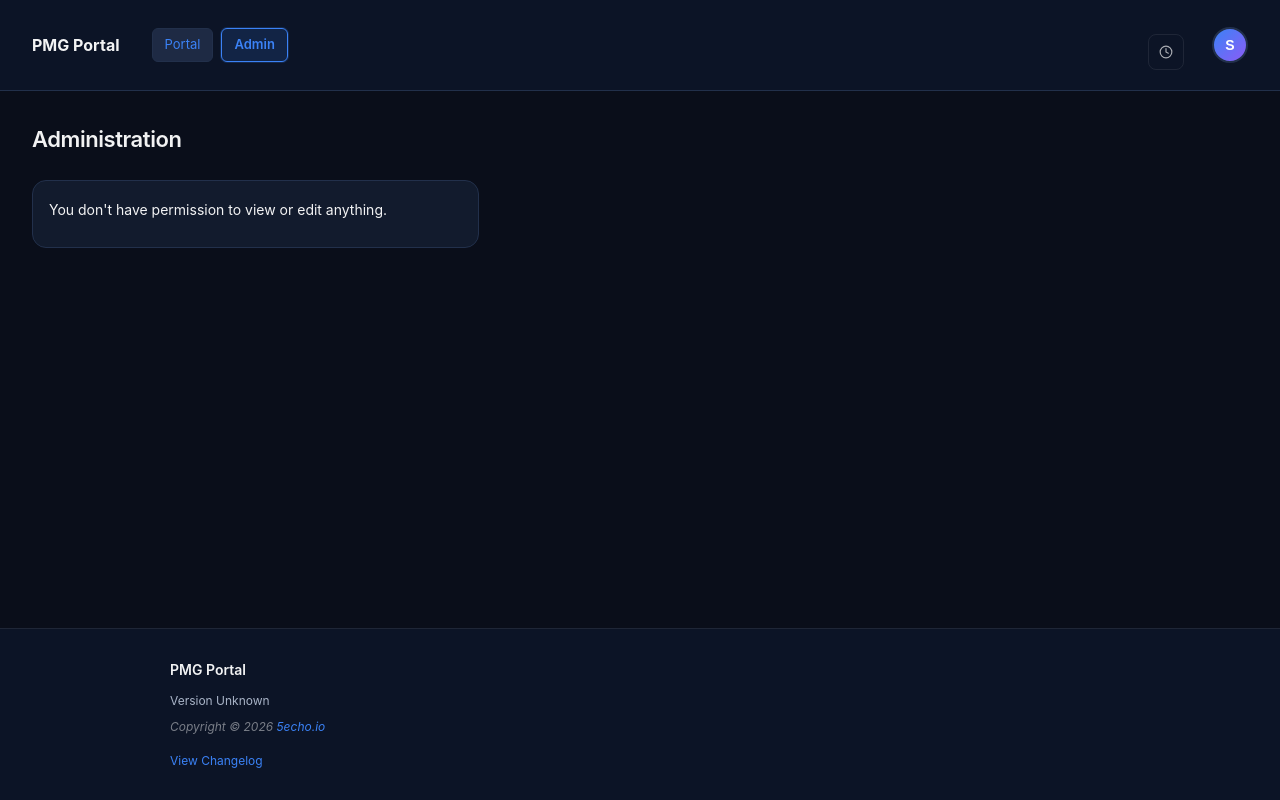
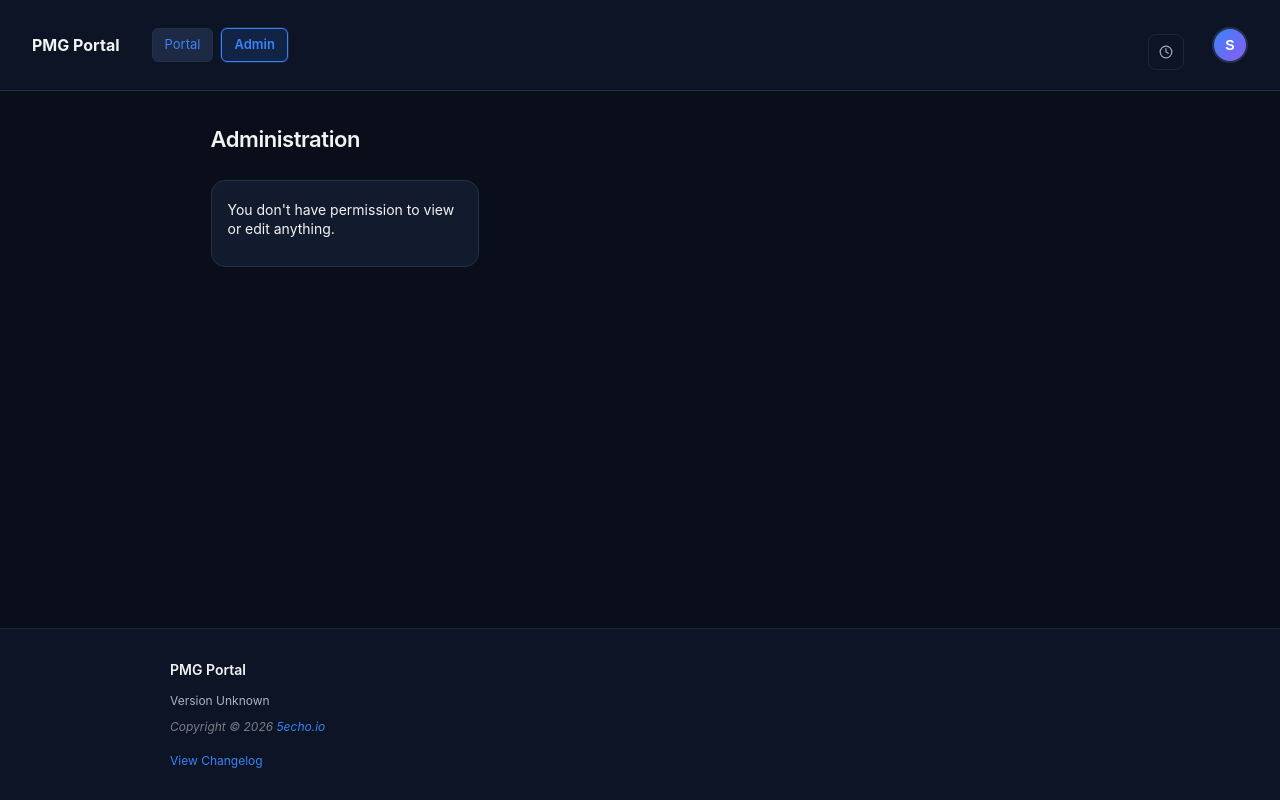
Before and after one commit to 5echo-io/pmg-portal, a Django app: page /admin/ in a window 1280 px wide. Run offline with Django 5.2, Linux system fonts and the light colour scheme; the visitor is signed in with stand-in values (Sample User, id 1); data that the repository does not hold is empty; parts of the project's set-up code (start-up, migrations or seed data) failed here and were passed over.

Commit message:
Revert admin layout: sidebar left, full-width footer, 980px content

```diff
--- a/src/pmg_portal/templates/admin/base.html
+++ b/src/pmg_portal/templates/admin/base.html
@@ -371,6 +371,7 @@ document.addEventListener('keydown', function(e) {
 {% endblock %}
 
 {% block footer %}
+<div class="admin-footer-wrapper">
 <footer class="footer">
   <div class="footer-content">
     <div class="footer-section">
@@ -383,6 +384,7 @@ document.addEventListener('keydown', function(e) {
     </div>
   </div>
 </footer>
+</div>
 
 {% if show_changelog_button %}
 <!-- Changelog Modal -->
--- a/src/static/admin_custom.css
+++ b/src/static/admin_custom.css
@@ -46,44 +46,28 @@ body {
   display: none !important;
 }
 
+/* Do NOT use flex column on body – let Django admin layout (sidebar left, content right) work */
 body.admin-page {
   min-height: 100vh !important;
-  display: flex !important;
-  flex-direction: column !important;
+  display: block !important;
   width: 100% !important;
   max-width: 100% !important;
   margin: 0 !important;
   padding: 0 !important;
 }
 
-/* Ensure admin page body structure matches portal for footer positioning */
-html body.admin-page {
-  min-height: 100vh !important;
-  display: flex !important;
-  flex-direction: column !important;
-}
-
 html.admin-page,
 html[class*="admin"] {
   width: 100% !important;
   max-width: 100% !important;
 }
 
+/* Content width matches portal (980px) – do not override #container/#main layout */
 body.admin-page #content {
-  flex: 1;
-  display: flex;
-  flex-direction: column;
-  min-height: 0;
-}
-
-body.admin-page .footer {
-  margin-top: auto;
-  flex-shrink: 0;
-  width: 100% !important;
-  max-width: 100% !important;
-  padding: 30px 0 !important;
-  border-top: 1px solid var(--line) !important;
-  background: #0c1426 !important;
+  max-width: 980px !important;
+  margin-left: auto !important;
+  margin-right: auto !important;
+  padding: 32px 20px !important;
   box-sizing: border-box !important;
 }
 
@@ -346,73 +330,45 @@ body.admin-page .footer {
 }
 
 /* ===== CONTENT ===== */
-/* Standardized admin layout (match portal) */
-body.admin-page #container {
-  min-height: 100vh !important;
-  display: flex !important;
-  flex-direction: column !important;
-  flex: 1 !important;
+/* Do not override #container or #main – Django keeps sidebar left, content right */
+/* Only constrain #content width to match portal */
+body.admin-page #content.colMS,
+body.admin-page #content.colSM {
+  max-width: 980px !important;
+  margin-left: auto !important;
+  margin-right: auto !important;
+  float: none !important;
+}
+
+/* Footer: full-width wrapper breaks out of #container; matches portal */
+body.admin-page #footer {
+  width: 100vw !important;
+  max-width: 100vw !important;
+  margin-left: calc(-50vw + 50%) !important;
+  margin-right: calc(-50vw + 50%) !important;
+  padding: 0 !important;
+  border: none !important;
+  border-top: 1px solid var(--border) !important;
+  background: #0c1426 !important;
+  box-sizing: border-box !important;
+  margin-top: 0 !important;
+}
+
+.admin-footer-wrapper {
   width: 100% !important;
   max-width: 100% !important;
   margin: 0 !important;
   padding: 0 !important;
-  box-sizing: border-box !important;
-}
-
-body.admin-page #main {
-  flex: 1 !important;
-  display: flex !important;
-  flex-direction: column !important;
+}
+
+body.admin-page .admin-footer-wrapper .footer,
+.admin-footer-wrapper .footer {
   width: 100% !important;
   max-width: 100% !important;
-  box-sizing: border-box !important;
-}
-
-body.admin-page #content {
-  flex: 1 !important;
-  background: var(--bg) !important;
-  padding: 32px !important;
-  width: 100% !important;
-  max-width: 980px !important;
-  margin: 0 auto !important;
-  box-sizing: border-box !important;
-  float: none !important;
-  position: relative !important;
-}
-
-body.admin-page #content.colMS,
-body.admin-page #content.colSM {
-  width: 100% !important;
-  max-width: 980px !important;
-  margin: 0 auto !important;
-  float: none !important;
-}
-
-/* Ensure footer spans full width (break out of #container) and matches portal - STANDARDIZED */
-footer.footer,
-.footer,
-body footer.footer,
-body .footer,
-body.admin-page footer.footer,
-body.admin-page .footer,
-html body footer.footer,
-html body .footer,
-body.admin-page #container footer.footer,
-body.admin-page #container .footer {
-  width: 100vw !important;
-  max-width: 100vw !important;
-  min-width: 100vw !important;
-  margin-left: calc(-50vw + 50%) !important;
-  margin-right: calc(-50vw + 50%) !important;
-  margin-top: auto !important;
-  flex-shrink: 0 !important;
+  margin: 0 !important;
   padding: 30px 0 !important;
-  border-top: 1px solid var(--border) !important;
-  background: #0c1426 !important;
-  box-sizing: border-box !important;
-  position: relative !important;
-  left: 0 !important;
-  right: 0 !important;
+  background: transparent !important;
+  border: none !important;
 }
 
 /* Ensure footer-content matches portal styling exactly (centered, same max-width as portal) */
@@ -464,66 +420,10 @@ footer.footer .footer-content,
   font-size: 13px !important;
 }
 
-/* ===== UNIFIED LAYOUT OVERRIDES (PORTAL MATCH) ===== */
-html,
-html.admin-page,
-body.admin-page {
-  height: 100% !important;
-  width: 100% !important;
-  max-width: 100% !important;
-  margin: 0 !important;
-  padding: 0 !important;
-}
-
-body.admin-page {
-  min-height: 100vh !important;
-  display: flex !important;
-  flex-direction: column !important;
-}
-
-/* Make Django admin container behave like portal layout */
-body.admin-page #container {
-  min-height: 100vh !important;
-  display: flex !important;
-  flex-direction: column !important;
-  width: 100% !important;
-  max-width: 100% !important;
-  margin: 0 !important;
-  padding: 0 !important;
-}
-
-body.admin-page #main {
-  flex: 1 !important;
-  display: flex !important;
-  flex-direction: column !important;
-  width: 100% !important;
-  max-width: 100% !important;
-}
-
-body.admin-page #content {
-  flex: 1 !important;
-  width: 100% !important;
-  max-width: 100% !important;
-  margin: 0 !important;
-  padding: 32px !important;
-  box-sizing: border-box !important;
-}
-
-/* Footer matches portal: full width (break out of container), centered content */
-footer.footer,
-.footer {
-  width: 100vw !important;
-  max-width: 100vw !important;
-  margin-left: calc(-50vw + 50%) !important;
-  margin-right: calc(-50vw + 50%) !important;
-  margin-top: auto !important;
-  flex-shrink: 0 !important;
-  padding: 30px 0 !important;
-  border-top: 1px solid var(--border) !important;
-  background: #0c1426 !important;
-  box-sizing: border-box !important;
-  position: relative !important;
-}
+/* ===== UNIFIED LAYOUT ===== */
+/* No flex/column overrides – Django admin keeps nav-sidebar on left, content on right */
+
+/* Footer content: same as portal (centered, max-width 980px) */
 
 .footer-content {
   max-width: 980px !important;
@@ -1342,12 +1242,12 @@ body.admin-page #content:has(.content-wrapper) .content-wrapper {
   position: relative !important;
 }
 
-/* Ensure #content itself doesn't constrain content-wrapper */
-body.admin-page #content:has(.content-wrapper),
+/* Dashboard and all admin content use same width as portal (980px) */
 body.admin-page.dashboard #content,
-body.admin-page #content.colMS:has(.content-wrapper) {
-  max-width: 100% !important;
-  width: 100% !important;
+body.admin-page #content:has(.content-wrapper) {
+  max-width: 980px !important;
+  margin-left: auto !important;
+  margin-right: auto !important;
 }
 
 body.admin-page #content .content-wrapper h1 {
```
